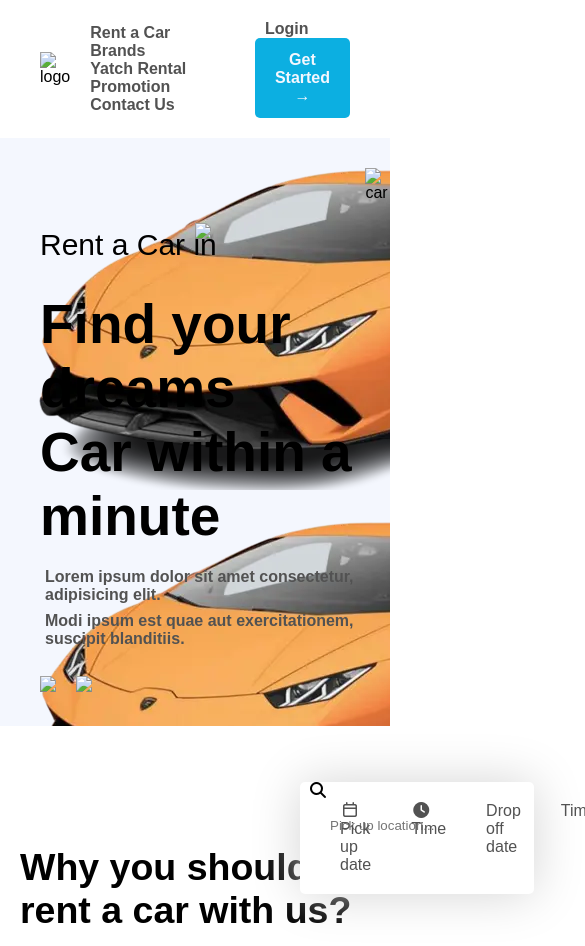
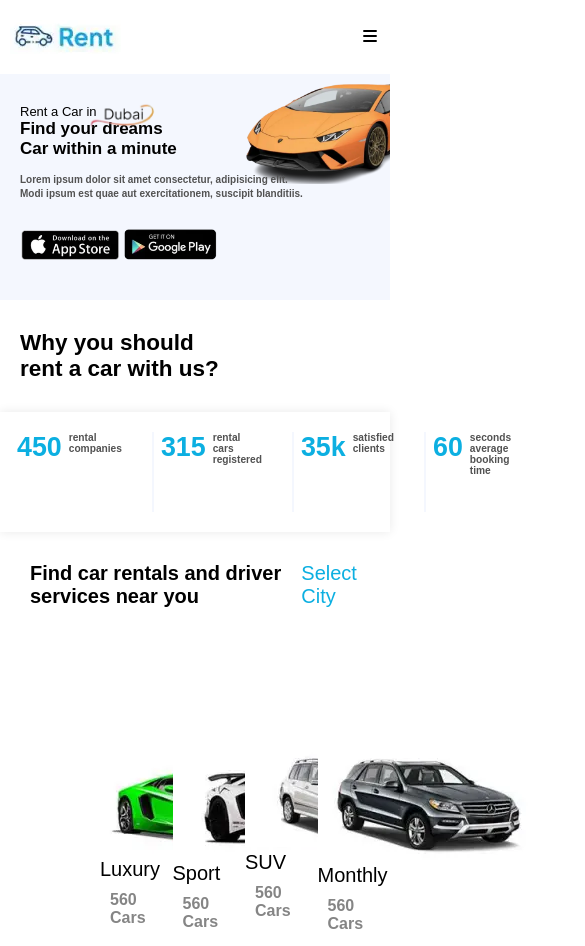
Before and after one commit to Kenny-204/cars-webpage, a plain HTML site: page index.html in a window 390 px wide. Shown: the top 946 px of the page, 585 px wide, since content can reach past the window. Drawn offline with Linux system fonts and the light colour scheme.

Commit message:
remove the unused files

```diff
--- a/index.html
+++ b/index.html
@@ -6,14 +6,14 @@
     <meta name="viewport" content="width=device-width, initial-scale=1.0">
     <link rel="stylesheet" href="style.css">
     <link rel="stylesheet" href="../cars/fontawesome/css/all.css">
-    <link rel="shortcut icon" href="img/favicon2.png" type="image/x-icon">
+    <link rel="shortcut icon" href="img/favicon2.webp" type="image/x-icon">
     <title>Cars</title>
 </head>
 
 <body>
     <header>
 
-        <img class="logo" src="img/logo.png" alt="logo">
+        <img class="logo" src="img/logo.webp" alt="logo">
         <nav>
             <ul class="nav">
                 <li><a href="#">Rent a Car</a></li>
@@ -25,25 +25,43 @@
             </ul>
         </nav>
         <div>
-            <a href="#" style="padding:10px; color: var(--gray);">Login</a>
-            <a href="#" class="cta"><button class="nav--button">Get Started &rightarrow;</button></a>
+            <div class="ff">
+                <a href="#" style="padding:10px; color: var(--gray);">Login</a>
+                <a href="#" class="cta"><button class="nav--button">Get Started &rightarrow;</button></a>
+            </div>
+            <div class="toggle_Btn">
+                <i class=" fa-solid fa-bars"></i>
+            </div>
         </div>
+        <div class="dropdown--menu ">
+            <li><a class ="dropdown--item" href="#">Rent a Car</a></li>
+            <li><a class ="dropdown--item" href="#">Brands</a></li>
+            <li><a class ="dropdown--item" href="#">Yatch Rental</a></li>
+            <li><a class ="dropdown--item" href="#">Promotion</a></li>
+            <li><a class ="dropdown--item" href="#">Contact Us</a></li>
+            <li> <a class ="dropdown--item" href="#" style="padding:10px; color: var(--gray);">Login</a></li>
+            <li> <a class ="dropdown--item" href="#" class="cta"><button class="nav--button">Get Started &rightarrow;</button></a></li>
+        </div>
+
     </header>
-    <section class="section--1 flex">
-        <div style="padding-top: 40px;">
-            <p class="l">Rent a Car in <img src="img/dubai.png"> </p>
+
+    <section class="section--1  ">
+        <div>
+            <p class="l">Rent a Car in
+                <img src="img/dubai.webp">
+            </p>
             <h1 class="img--label">Find your dreams <br> Car within a minute</h1>
             <p class="cap">Lorem ipsum dolor sit amet consectetur, adipisicing elit.</p>
             <p class="cap"> Modi ipsum est quae aut exercitationem, suscipit blanditiis.</p>
             <div class="flex store--btn">
-                <a href="#"><img src="img/appstore.png" width="200px" style="margin-right: 20px;"></a>
-                <a href="#"><img src="img/playstore.png" width="200px"></a>
+                <a href="#"><img src="img/appstore.webp"></a>
+                <a href="#"><img src="img/playstore.webp"></a>
             </div>
         </div>
-        <img src="img/sidecar.png" alt="car">
+        <!-- <img src="img/sidecar.webp" alt="car"> -->
     </section>
     <section class="hori--bar--section">
-        <div class="section section--a ">
+        <div class="section--a b ">
             <h1>Why you should </h1>
             <h1>rent a car with us?</h1>
         </div>
@@ -89,42 +107,42 @@
     </section>
     <section class="section--a">
         <div class="img-cont">
-            <div class="image-container"><a href="#"><img src="img/luxury.png">
+            <div class="image-container"><a href="#"><img src="img/luxury.webp">
                     <p class="car-labels">Luxury</p>
                     <p class="car-label2">560 Cars</p>
                 </a>
             </div>
-            <div class="image-container" style="padding-right: 40px;"><a href="#"><img src="img/sports.png">
+            <div class="image-container" style="padding-right: 40px;"><a href="#"><img src="img/sports.webp">
                     <p class="car-labels">Sport</p>
                     <p class="car-label2">560 Cars</p>
                 </a>
             </div>
-            <div class="image-container"><a href="#"><img src="img/SUV.png">
+            <div class="image-container"><a href="#"><img src="img/SUV.webp">
                     <p class="car-labels">SUV</p>
                     <p class="car-label2">560 Cars</p>
                 </a>
             </div>
-            <div class="image-container"><a href="#"><img src="img/monthly.png">
+            <div class="image-container"><a href="#"><img src="img/monthly.webp">
                     <p class="car-labels">Monthly</p>
                     <p class="car-label2">560 Cars</p>
                 </a>
             </div>
-            <div class="image-container"><a href="#"><img src="img/high price.png">
+            <div class="image-container"><a href="#"><img src="img/high price.webp">
                     <p class="car-labels">High Price</p>
                     <p class="car-label2">560 Cars</p>
                 </a>
             </div>
-            <div class="image-container"><a href="#"><img src="img/car with driver.png">
+            <div class="image-container"><a href="#"><img src="img/car with driver.webp">
                     <p class="car-labels">Car WIth Driver</p>
                     <p class="car-label2">560 Cars</p>
                 </a>
             </div>
-            <div class="image-container"><a href="#"><img src="img/electric.png">
+            <div class="image-container"><a href="#"><img src="img/electric.webp">
                     <p class="car-labels">Electric</p>
                     <p class="car-label2">560 Cars</p>
                 </a>
             </div>
-            <div class="image-container"><a href="#"><img src="img/convertible.png">
+            <div class="image-container"><a href="#"><img src="img/convertible.webp">
                     <p class="car-labels">Convertible</p>
                     <p class="car-label2">560 Cars</p>
                 </a>
@@ -149,7 +167,8 @@
             </div>
         </div>
     </section>
-<script src="script.js"></script>
+    <script src="script.js">
+    </script>
 </body>
 
 </html>
--- a/script.js
+++ b/script.js
@@ -38,7 +38,7 @@ const revealSection = function () {
         observer.observe(el);
     });
 }
-// revealSection()
+revealSection()
 
 // Dropdown menu
 const closeDropdown = function () {
--- a/style.css
+++ b/style.css
@@ -1,5 +1,3 @@
-/* @import url('https://fonts.googleapis.com/css2?family=Poppins:wght@300&display=swap'); */
-
 * {
     margin: 0;
     box-sizing: border-box;
@@ -26,7 +24,7 @@
 li,
 a,
 .nav--button {
-    font-size: 16px;
+    font-size: 1rem;
     font-weight: 550;
     text-decoration: none;
 }
@@ -37,7 +35,7 @@ header {
     align-items: center;
     padding: 20px 40px;
     background-color: white;
-max-width: 100%;
+    max-width: 100%;
 }
 
 .logo {
@@ -66,6 +64,7 @@ max-width: 100%;
     color: blue
 }
 
+
 .nav--button {
     padding: 13px 20px;
     border: none;
@@ -76,31 +75,141 @@ max-width: 100%;
 }
 
 /* Navbar end */
-/* Section */
+/* The dropdown */
+.dropdown--menu {
+    display: none;
+    height: 0;
+    position: absolute;
+    right: 2rem;
+    color:  var(--gray);
+    top: 60px;
+    width: 250px;
+    background:  #f4f7fe;
+    backdrop-filter: blur(15px);
+    border-radius: 10px;
+    overflow: hidden;
+    font-size: 1rem;
+    font-weight: 550;
+    text-decoration: none;
+    box-shadow: 1px 1px 13px #d7e3ff;
+    list-style: none;
+    /* display: inline-block; */
+    padding: 10px 20px;
+    transition: height 0.2s cubic-bezier(0.175, 0.885, 0.32, 1.275);
+}
+
+.dropdown--menu li,.dropdown--menu a {
+    padding: 7px;
+    color:  var(--gray);
+}
+
+.dropdown--menu.open {
+    height: 350px;
+    display: block;
+}
+
+/* dropdown end */
+/* media queries */
+@media all and (max-width:780px) {
+
+    .nav,
+    .ff {
+        display: none;
+    }
+}
+
+@media all and (min-width:780px) {
+    .toggle_Btn {
+        display: none;
+    }
+}
+
+@media all and (max-width:1110px) {
+    header {
+        display: flex;
+        justify-content: space-between;
+        align-items: center;
+        padding: 20px 10px;
+        background-color: white;
+        max-width: 100%;
+    }
+
+    .nav li {
+        display: inline-block;
+        padding: 0 10px;
+    }
+
+}
+
+@media all and (max-width:918px) {
+    header {
+        display: flex;
+        justify-content: space-between;
+        align-items: center;
+        padding: 20px 5 px;
+        /* background-color: red; */
+
+
+    }
+
+    .nav li {
+        display: inline-block;
+        padding: 0 3px;
+    }
+
+    .nav--button {
+        padding: 13px 5px;
+        border: none;
+        border-radius: 5px;
+        cursor: pointer;
+        /* background-color: green; */
+        color: var(--grey);
+    }
+
+}
+
+/* media query end */
+.section--a {
+    transition: transform 1s, opacity 1s;
+}
+
+.section--hidden {
+    opacity: 0;
+    transform: translateY(8rem);
+}
+
+/* Section--1 */
 .section--1 {
     background-color: var(--grey);
     justify-content: space-between;
-    flex-wrap: nowrap;
-    padding: 30px 0px 30px 40px;
+    padding: 10px 0px 90px 20px;
     position: relative;
     z-index: -1;
+    Background-image: url('img/sidecar.webp');
+    background-repeat: no-repeat;
+    background-position: 170% 0%;
+    background-size: 40%;
+    transition: background-position 0.7s ease-in;
+}
 
+.move {
+    background-position: 100% 0%;
 }
 
 .img--label {
-    font-size: 55px;
+    font-size: 3.438rem;
     font-family: sans-serif;
 }
 
 .l {
-    font-size: 30px;
-    margin: 20px 0 30px 0;
+    font-size: 1.875rem;
+    margin: 20px 0 0px 0;
 }
 
 .section--1 p img {
     position: absolute;
-    top: 85px;
-    left: 195px
+    top: 20px;
+    left: 145px;
 }
 
 .cap {
@@ -113,21 +222,132 @@ max-width: 100%;
 
 .store--btn {
     margin-top: 40px;
+    width: 170px;
+}
+
+@media all and (min-width:1180px) {
+    .img--label {
+        font-size:3.125rem;
+        font-family: sans-serif;
+    }
+
+    .l {
+        font-size:1.563rem;
+        margin: 20px 0 0px 0;
+    }
+
+    .store--btn {
+        margin-top: 40px;
+        width: 170px;
+    }
+
+    .cap {
+        font-size:0.938rem;
+    }
+
+    .section--1 p img {
+        position: absolute;
+        top: 20px;
+        left: 145px;
+        /* width: 10px; */
+    }
+}
+
+@media all and (max-width:1178px) {
+    .img--label {
+        font-size:2.188rem;
+        font-family: sans-serif;
+    }
+
+    .store--btn img {
+        margin-top: 0px;
+        width: 150px;
+    }
+
+    .section--1 {
+        padding: 10px 0px 35px 20px;
+    }
+
+    .section--1 p img {
+        position: absolute;
+        top: 25px;
+        left: 175px;
+        /* width: 10px; */
+    }
+}
+
+@media all and (max-width:611px) {
+    .img--label {
+        font-size:1.063rem;
+        font-family: sans-serif;
+    }
+
+    .l {
+        font-size:0.813rem;
+        margin: 20px 0 0px 0;
+    }
+
+    .store--btn img {
+        margin-top: 0px;
+        width: 100px;
+    }
+
+    .cap {
+        font-size:0.625rem;
+        padding: 0px 0 0 0px;
+        margin-top: 15px;
+    }
+
+    .section--1 p img {
+        position: absolute;
+        top: 26px;
+        left: 85px;
+        width: 80px;
+    }
+
 
 }
 
-/* Section end */
+@media all and (max-width:320px) {
+    .img--label {
+        font-size:0.938rem;
+        font-family: sans-serif;
+    }
+
+    .cap {
+        font-size:0.438rem;
+        padding: 0px 0 0 0px;
+        margin-bottom: 0;
+    }
+}
+
+
+/* Section--1 end */
+/* Hori bar */
+.hori--bar--section {
+    position: relative;
+    padding: 20px;
+}
+
+.hori--bar--section .section--a.b {
+    font-size:1.563rem;
+    padding: 40px 0;
+}
+
 .hori--bar {
-    margin-left: 300px;
-    width: 60%;
+    /* margin-left: 300px; */
+    /* width: 60%; */
     justify-content: space-between;
-    margin-bottom: -50px;
+    /* margin-bottom: -50px; */
     position: absolute;
     border-radius: 5px 5px 5px 5px;
     background-color: white;
     box-shadow: 0.2px 0.2px 50px #d4d4d4;
-    bottom: 0;
+    /* bottom: 0; */
     z-index: 3;
+    left: 20%;
+    margin-top: -35px;
+    top: 0;
 }
 
 .hori--bar p,
@@ -147,23 +367,33 @@ max-width: 100%;
 
 }
 
-/* next section */
-.section--a {
-    transition: transform 1s, opacity 1s;
+@media all and (max-width:1046px) {
+    .hori--bar {
+        left: 15%
+    }
 }
 
-.section--hidden {
-    opacity: 0;
-    transform: translateY(8rem);
+@media all and (max-width:953px) {
+    .hori--bar {
+        left: 10%
+    }
 }
 
-.section {
-    margin: 120px 0 30px 20px;
-    font-size: 25px;
-
+@media all and (max-width:952px) {
+    .hori--bar {
+        display: none;
+    }
 }
 
-/* hori-bar 2 */
+@media all and (max-width:952px) {
+    .hori--bar--section .section--a.b {
+        font-size:0.938rem;
+        padding: 10px 0;
+    }
+}
+
+/* horibar end */
+/* horibar 2 */
 .hori--bar2 {
     padding: 30px;
     justify-content: space-evenly;
@@ -174,7 +404,7 @@ max-width: 100%;
 
 
 .arrange span {
-    font-size: 50px;
+    font-size:3.125rem;
     font-weight: 550;
     color: var(--blue);
     padding: 0 10px 10px 10px;
@@ -182,11 +412,71 @@ max-width: 100%;
 
 .arrange p {
     color: var(--gray);
-    font-size: 20px;
+    font-size:1.25rem;
     font-weight: 550;
 }
 
-/* next section */
+@media all and (max-width:981px) {
+
+    .hori--bar2 {
+        padding: 30px 10px;
+    }
+
+
+    .arrange span {
+        font-size:3.125rem;
+        font-weight: 550;
+        padding: 0 10px 10px 10px;
+    }
+
+    .arrange p {
+        color: var(--gray);
+        font-size:1.25rem;
+        font-weight: 550;
+    }
+}
+
+@media all and (max-width:951px) {
+
+    .hori--bar2 {
+        padding: 30px 10px;
+    }
+
+
+    .arrange span {
+        font-size:2.5rem;
+        font-weight: 550;
+        padding: 0 10px 10px 10px;
+    }
+
+    .arrange p {
+        color: var(--gray);
+        font-size:0.938rem;
+        font-weight: 550;
+    }
+}
+
+@media all and (max-width:775px) {
+
+    .hori--bar2 {
+        padding: 20px 10px;
+    }
+
+
+    .arrange span {
+        font-size:1.675rem;
+        font-weight: 550;
+        padding: 0 7px 7px 7px;
+    }
+
+    .arrange p {
+        color: var(--gray);
+        font-size:0.638rem;
+        font-weight: 550;
+    }
+}
+
+/* horibar 2 end */
 .find-service {
     padding: 30px;
 }
```
Also changed, not shown: 1 other file.
